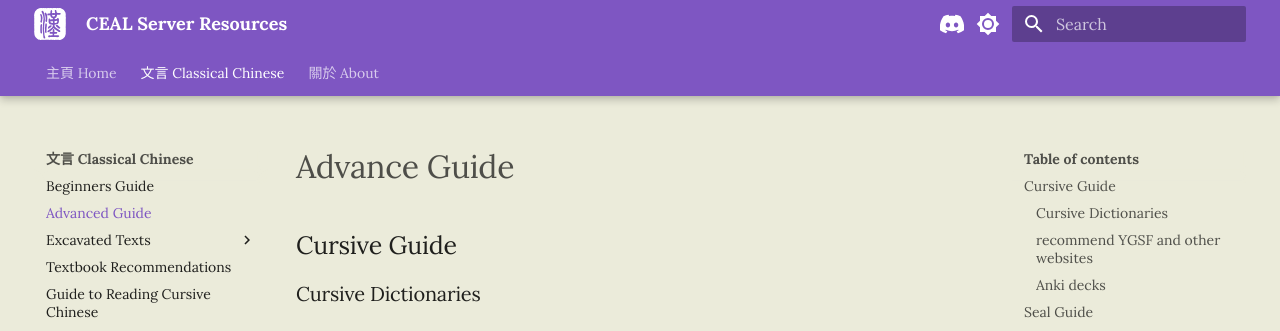
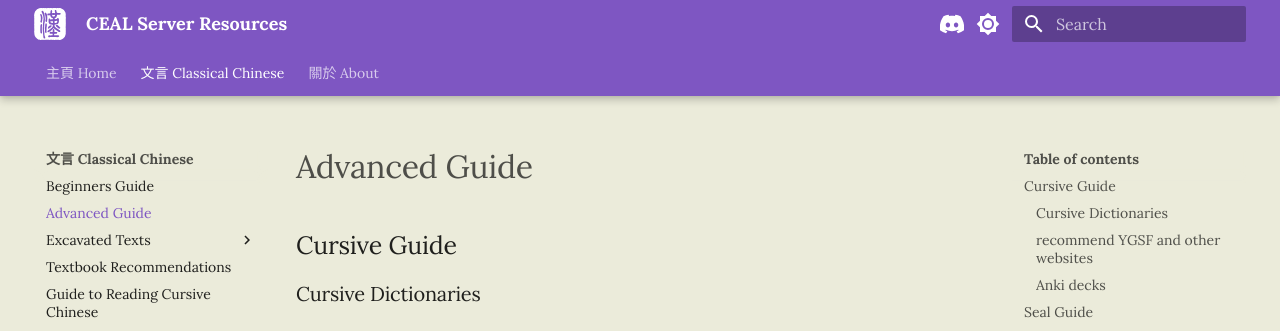
Before and after one commit to yanwenywan/ceal-server-resources, an MkDocs documentation site: the page built from docs/cc/advance-guide.md, in a window 1280 px wide and 1079 px high. Shown: the top 331 px of the window. Built offline with MkDocs 1.6.1 and Material for MkDocs 9.7.7, drawn with Linux system fonts in a browser that asks for light colours; some web fonts are replaced.

Commit message:
Update advance-guide.md

```diff
--- a/docs/cc/advance-guide.md
+++ b/docs/cc/advance-guide.md
@@ -1,4 +1,4 @@
-# Advance Guide
+# Advanced Guide
 
 ## Cursive Guide
 ### Cursive Dictionaries
```
